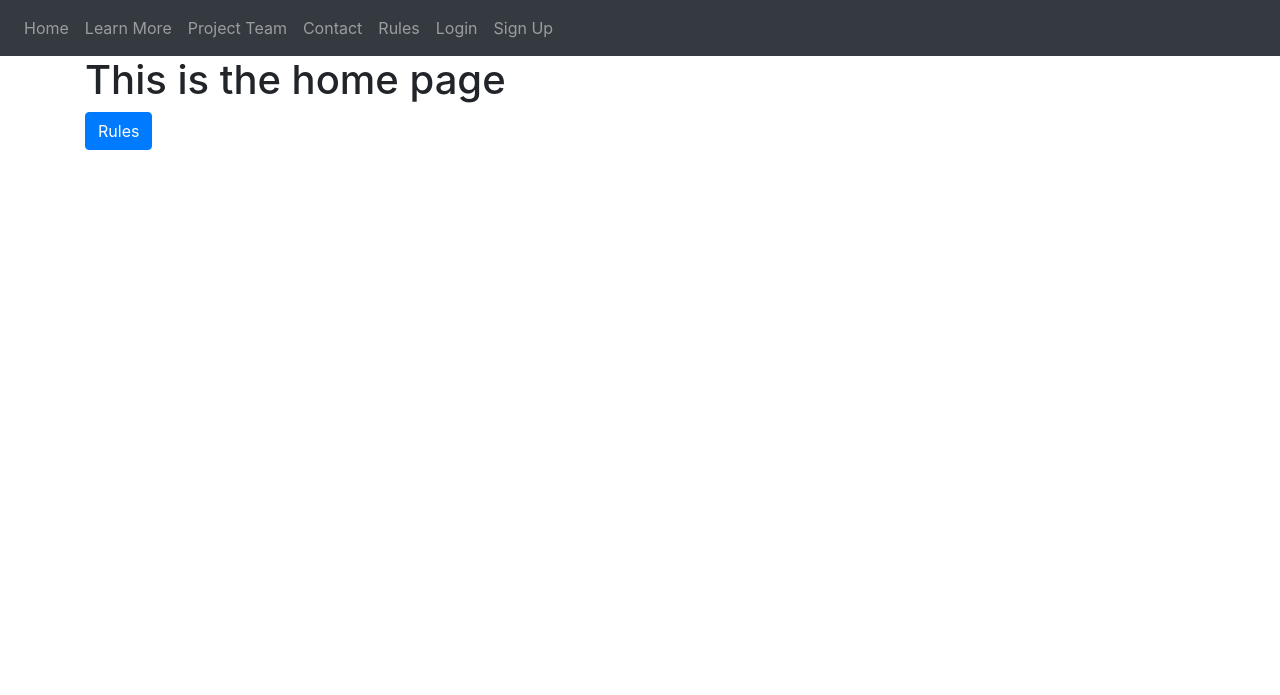
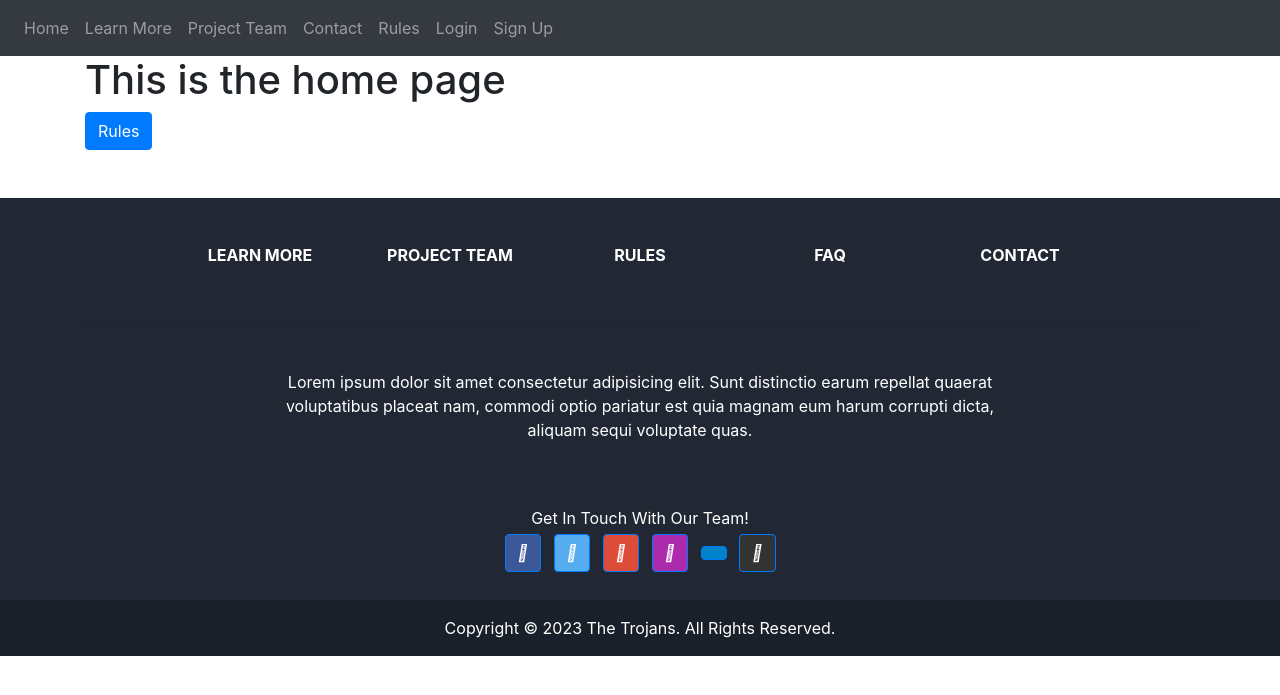
Before and after one commit to HCIGiovanniFanclub/HCIProject, a Flask app: page / in a window 1280 px wide. Shown: the top 695 px of the page. Run offline with Flask 3, Linux system fonts and the light colour scheme; some libraries are stand-ins or nearby versions.

Commit message:
Added footer

```diff
--- a/website/templates/base.html
+++ b/website/templates/base.html
@@ -1,5 +1,4 @@
 <!DOCTYPE html>
-
 <html>
   <head>
     <meta charset="utf-8" />
@@ -83,5 +82,112 @@
       integrity="sha384-JZR6Spejh4U02d8jOt6vLEHfe/JQGiRRSQQxSfFWpi1MquVdAyjUar5+76PVCmYl"
       crossorigin="anonymous"
     ></script>
+      <!-- Footer -->
+  <footer class="text-center text-white" style="background-color:#212834;">
+    <!-- Grid container -->
+    <div class="container">
+      <!-- Section: Links -->
+      <section class="mt-5">
+        <!-- Grid row-->
+        <div class="row text-center d-flex justify-content-center pt-5">
+          <!-- Grid column -->
+          <div class="col-md-2">
+            <h6 class="text-uppercase font-weight-bold">
+              <a href="#!" class="text-white">Learn More</a>
+            </h6>
+          </div>
+          <!-- Grid column -->
+
+          <!-- Grid column -->
+          <div class="col-md-2">
+            <h6 class="text-uppercase font-weight-bold">
+              <a href="#!" class="text-white">Project Team</a>
+            </h6>
+          </div>
+          <!-- Grid column -->
+
+          <!-- Grid column -->
+          <div class="col-md-2">
+            <h6 class="text-uppercase font-weight-bold">
+              <a href="#!" class="text-white">Rules</a>
+            </h6>
+          </div>
+          <!-- Grid column -->
+
+          <!-- Grid column -->
+          <div class="col-md-2">
+            <h6 class="text-uppercase font-weight-bold">
+              <a href="#!" class="text-white">FAQ</a>
+            </h6>
+          </div>
+          <!-- Grid column -->
+
+          <!-- Grid column -->
+          <div class="col-md-2">
+            <h6 class="text-uppercase font-weight-bold">
+              <a href="#!" class="text-white">Contact</a>
+            </h6>
+          </div>
+          <!-- Grid column -->
+        </div>
+        <!-- Grid row-->
+      </section>
+      <!-- Section: Links -->
+
+      <hr class="my-5" />
+
+      <!-- Section: Text -->
+      <section class="mb-5">
+        <div class="row d-flex justify-content-center">
+          <div class="col-lg-8">
+            <p>
+              Lorem ipsum dolor sit amet consectetur adipisicing elit. Sunt
+              distinctio earum repellat quaerat voluptatibus placeat nam,
+              commodi optio pariatur est quia magnam eum harum corrupti
+              dicta, aliquam sequi voluptate quas.
+            </p>
+          </div>
+        </div>
+      </section>
+      <!-- Section: Text -->
+
+
+      <!-- Section: Social media -->
+      <section class="mb-4">
+        <center>Get In Touch With Our Team!</center>
+      	<!-- Facebook -->
+      	<a class="btn btn-primary btn-floating m-1" style="background-color: #3b5998" href="#!" role="button"><i class="fab fa-facebook-f"></i></a>
+
+     	 <!-- Twitter -->
+      	<a class="btn btn-primary btn-floating m-1" style="background-color: #55acee" href="#!" role="button"><i class="fab fa-twitter"></i></a>
+
+      	<!-- Google -->
+      	<a class="btn btn-primary btn-floating m-1" style="background-color: #dd4b39" href="#!" role="button"><i class="fab fa-google"></i></a>
+
+      	<!-- Instagram -->
+     	 <a class="btn btn-primary btn-floating m-1" style="background-color: #ac2bac" href="#!" role="button"><i class="fab fa-instagram"></i></a>
+
+      	<!-- Linkedin -->
+      	<a class="btn btn-primary btn-floating m-1" style="background-color: #0082ca" href="#!" role="button"><i class="fab fa-linkedin-in"></i></a>
+      	<!-- Github -->
+     		<a class="btn btn-primary btn-floating m-1" style="background-color: #333333" href="#!" role="button"><i class="fab fa-github"></i></a>
+    	</section>
+    <!-- Section: Social media -->
+    </div>
+    <!-- Grid container -->
+
+    <!-- Copyright -->
+    <div
+         class="text-center p-3"
+         style="background-color: rgba(0, 0, 0, 0.2)"
+         >
+      Copyright © 2023
+      <a class="text-white" href="https://mdbootstrap.com/"
+         >The Trojans. All Rights Reserved.</a
+        >
+    </div>
+    <!-- Copyright -->
+  </footer>
+  <!-- Footer -->
   </body>
 </html>
```
